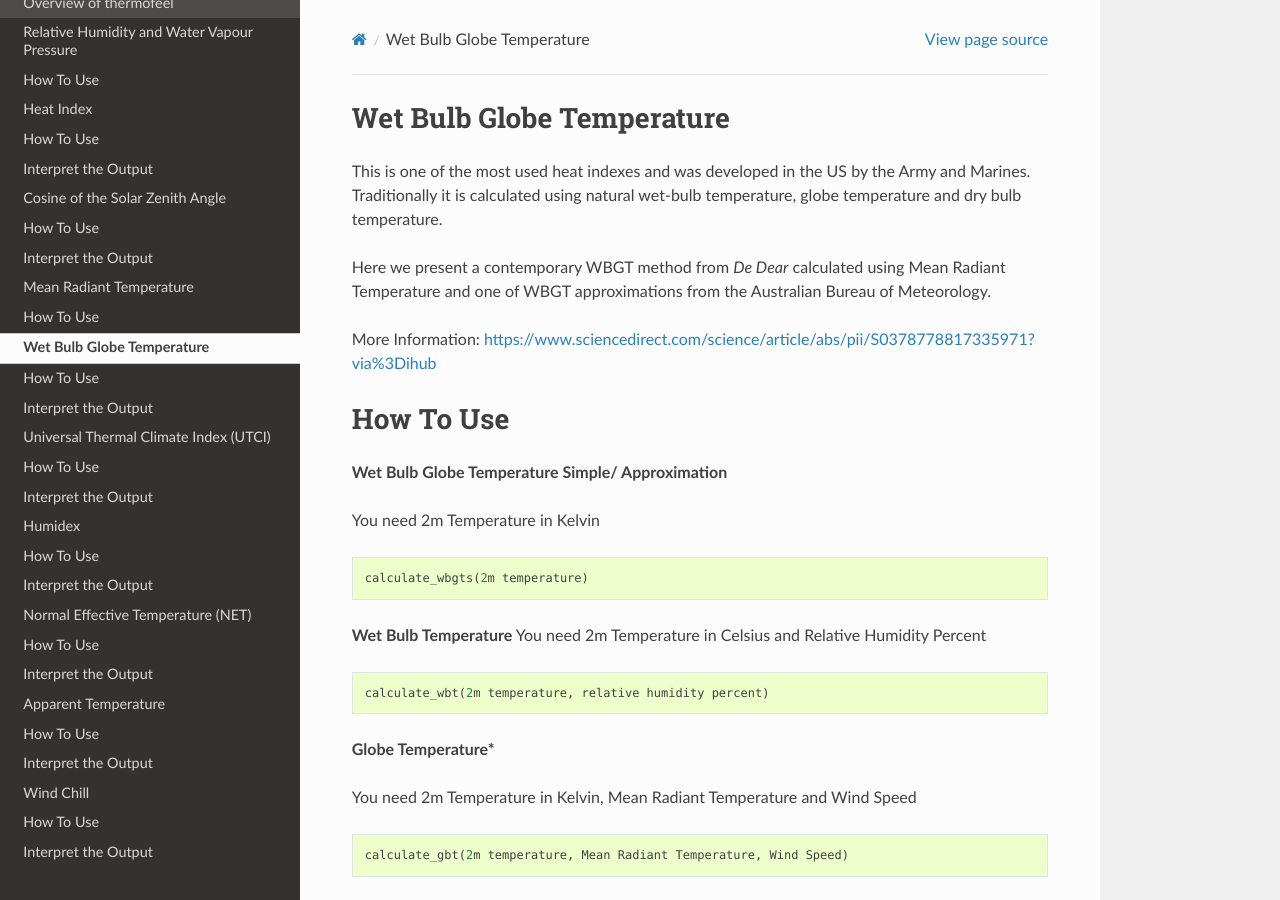
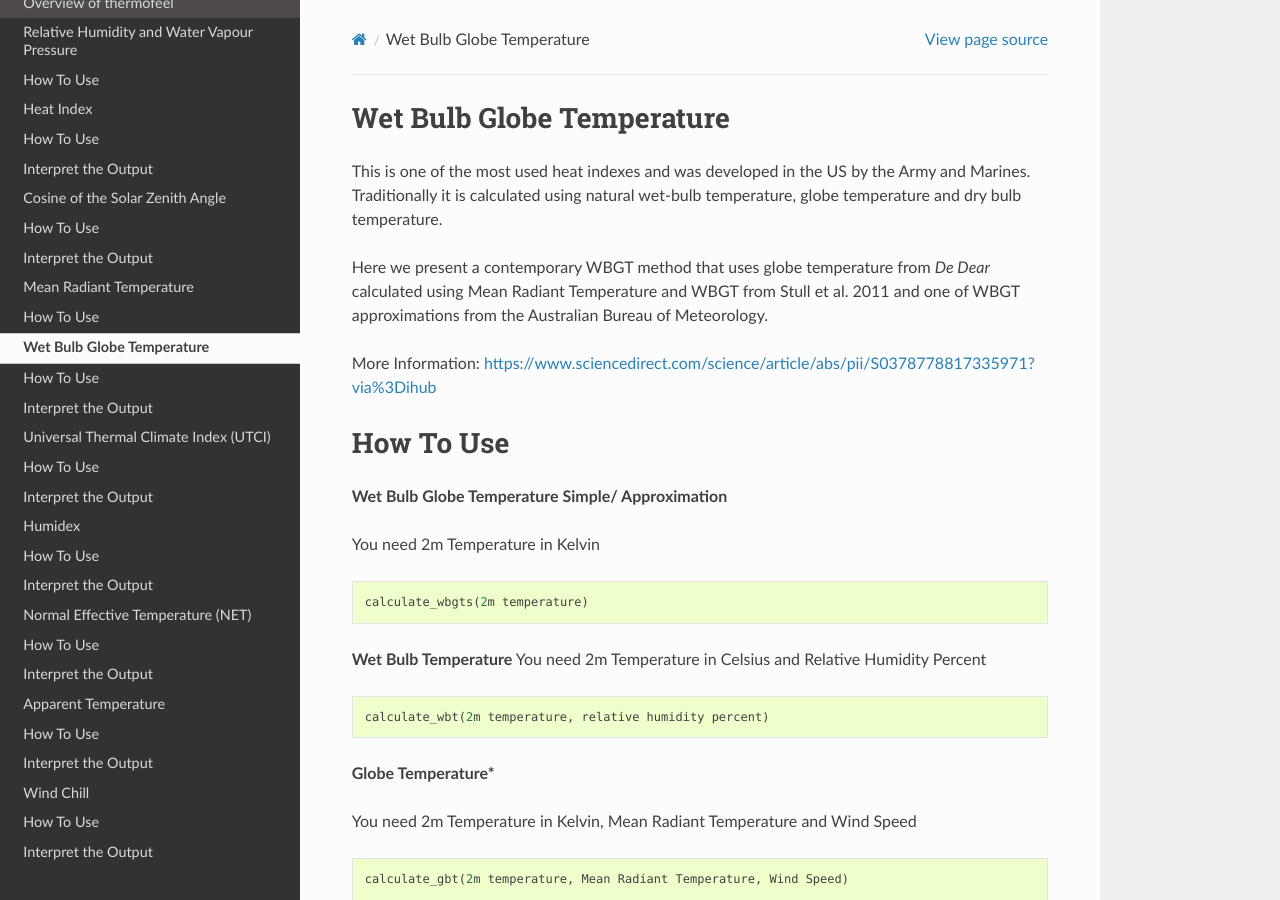
Before and after one commit to ecmwf/thermofeel, a Sphinx documentation site: the page built from docs/source/guide/wbgt.rst, in a window 1280 px wide and 900 px high. Built offline with Sphinx 7.4.7 and the Read the Docs theme 2.0.0, drawn with Linux system fonts in a browser that asks for light colours.

Commit message:
Update wbgt.rst
UpdateWBGTmethods

```diff
--- a/docs/source/guide/wbgt.rst
+++ b/docs/source/guide/wbgt.rst
@@ -3,7 +3,7 @@ Wet Bulb Globe Temperature
 This is one of the most used heat indexes and was developed in the US by the Army and Marines.
 Traditionally it is calculated using natural wet-bulb temperature, globe temperature and dry bulb temperature.
 
-Here we present a contemporary WBGT method from *De Dear* calculated using Mean Radiant Temperature and one of WBGT
+Here we present a contemporary WBGT method that uses globe temperature from *De Dear* calculated using Mean Radiant Temperature and WBGT from Stull et al. 2011 and one of WBGT
 approximations from the Australian Bureau of Meteorology.
 
 More Information: https://www.sciencedirect.com/science/article/abs/pii/S0378778817335971?via%3Dihub
```
